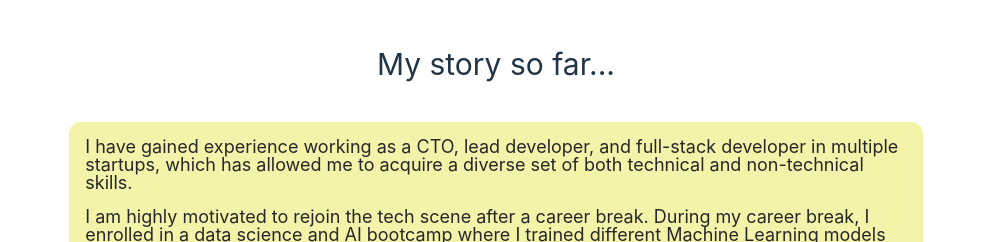
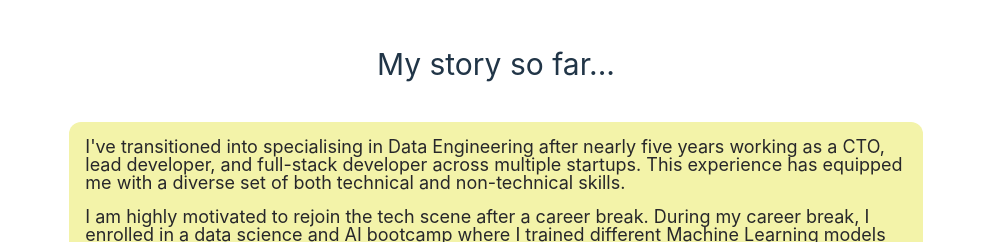
Before and after one commit to environmentallyconsciouscoder/personal-website, a React (Vite) app: page / in a window 1280 px wide. Shown: the part 2580-2822 px from the top of the page, without its empty margins (144-1135 px from the left). Built offline with nearby package versions, Linux system fonts and the light colour scheme.

Commit message:
chore: updated content

```diff
--- a/src/data_two.ts
+++ b/src/data_two.ts
@@ -236,7 +236,7 @@ export const menuItems = [
 ]
 
 export const aboutMe = [{
-    text: "I have gained experience working as a CTO, lead developer, and full-stack developer in multiple startups, which has allowed me to acquire a diverse set of both technical and non-technical skills.",
+    text: "I've transitioned into specialising in Data Engineering after nearly five years working as a CTO, lead developer, and full-stack developer across multiple startups. This experience has equipped me with a diverse set of both technical and non-technical skills.",
 },
 {    text: "I am highly motivated to rejoin the tech scene after a career break. During my career break, I enrolled in a data science and AI bootcamp where I trained different Machine Learning models using scikit-learn and TensorFlow, fine-tuning models, and integrating them with full-stack development.",
 },
```
